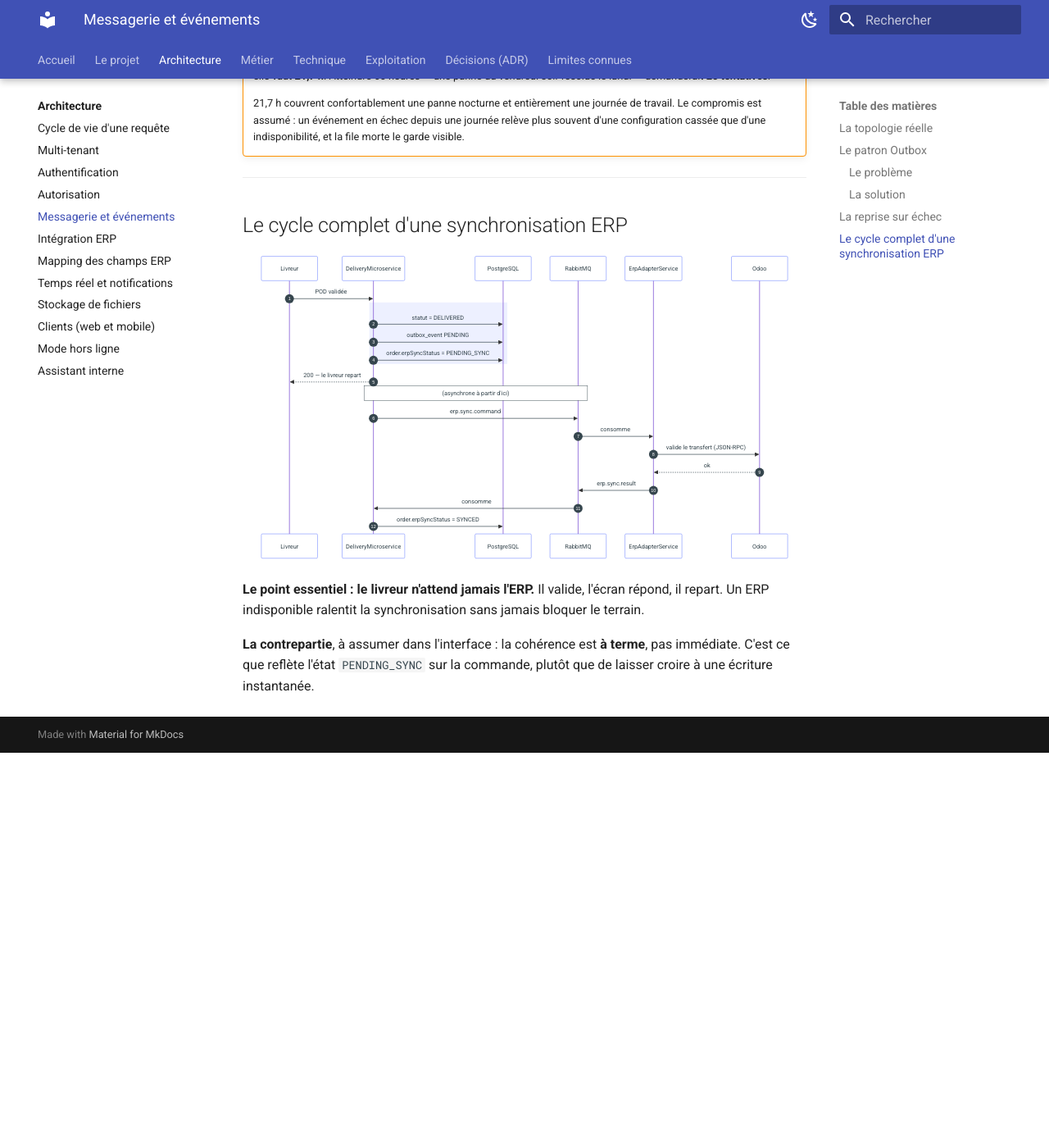
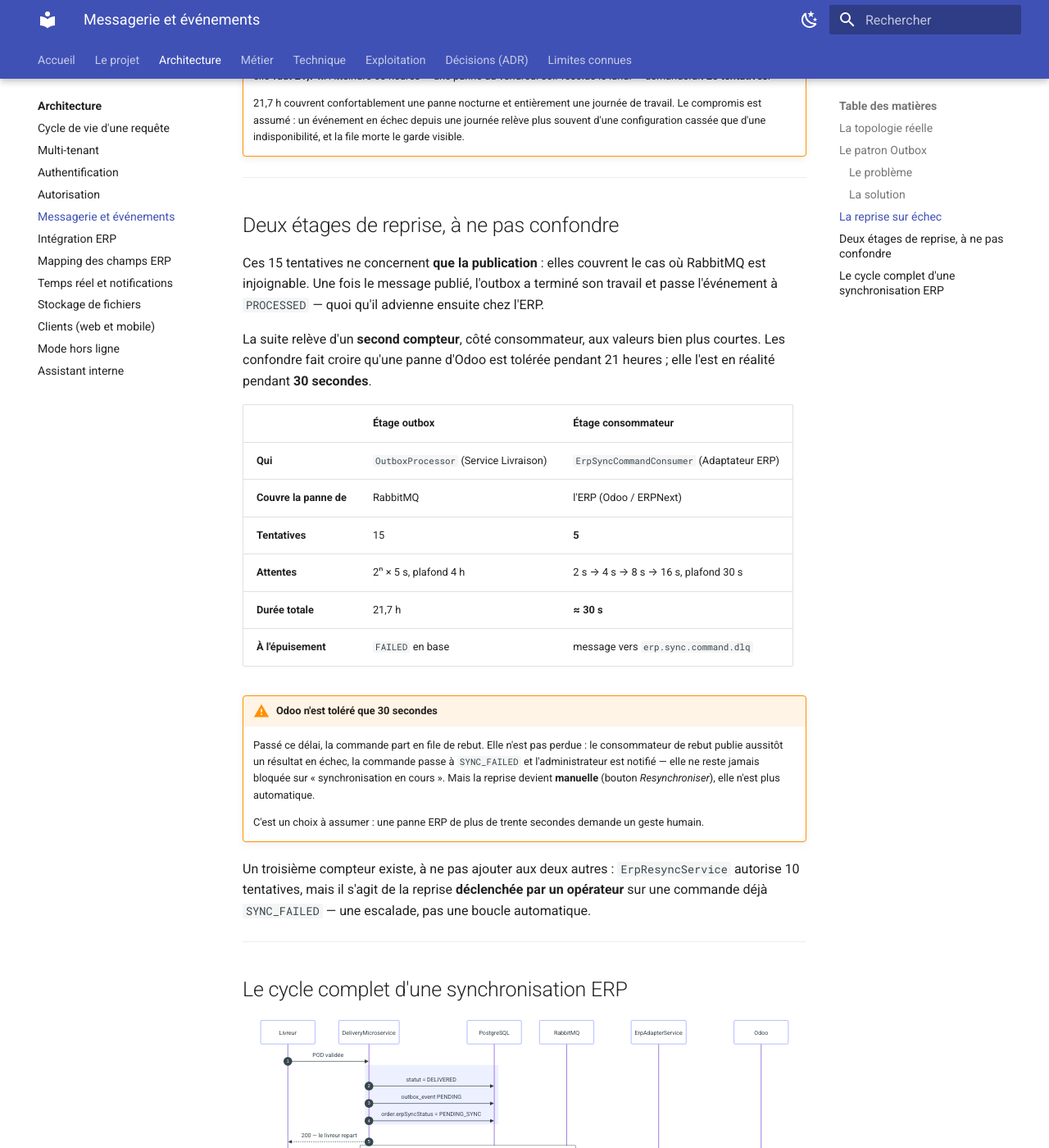
Before and after one commit to Moaziz667/asm-track, an MkDocs documentation site: the page built from docs/architecture/messagerie.md, in a window 1280 px wide and 1400 px high, scrolled down 2982 px. Shown: the whole window at 82% size. Built offline with MkDocs 1.6.1 and Material for MkDocs 9.7.7, drawn with Linux system fonts in a browser that asks for light colours; before the commit the page ends 3900 px from its top, so only the background shows below that.

Commit message:
fix(messagerie): meme politique de reprise sur les quatre consommateurs
L'adaptateur ERP demarrait a 3 s la ou Delivery et Driver demarrent a 2 s :
seul service avec son propre minutage, sans raison documentee, ce qui portait
la fenetre avant mise au rebut a 45 s au lieu de 30 s.

AppBackend, lui, n'avait aucun bloc listener.retry alors qu'il consomme
iam.commands.q. Il tournait donc sur les defauts de Spring — trois tentatives,
une seconde d'ecart, et surtout remise en file : un message empoisonne y
bouclait indefiniment au lieu de partir en rebut, ou il serait visible et
rejouable. C'etait le vrai trou, pas l'ecart de chiffre.

Les quatre consommateurs partagent desormais 5 tentatives, 2 s -> 4 s -> 8 s
-> 16 s, plafond 30 s, sans remise en file.

La documentation, elle, n'etait pas fausse mais incomplete, ce qui est plus
trompeur : elle ne decrivait que les 15 tentatives de l'outbox et laissait
deduire qu'une panne d'Odoo etait toleree 21 heures. Elle l'est en realite
pendant 30 secondes, apres quoi la reprise devient manuelle. Les deux etages
sont maintenant compares dans un tableau, et le diagramme de sequence porte la
branche d'echec qui manquait.

````diff
--- a/docs/architecture/messagerie.md
+++ b/docs/architecture/messagerie.md
@@ -164,6 +164,39 @@
 
 ---
 
+## Deux étages de reprise, à ne pas confondre
+
+Ces 15 tentatives ne concernent **que la publication** : elles couvrent le cas où RabbitMQ est
+injoignable. Une fois le message publié, l'outbox a terminé son travail et passe l'événement à
+`PROCESSED` — quoi qu'il advienne ensuite chez l'ERP.
+
+La suite relève d'un **second compteur**, côté consommateur, aux valeurs bien plus courtes. Les
+confondre fait croire qu'une panne d'Odoo est tolérée pendant 21 heures ; elle l'est en réalité
+pendant **30 secondes**.
+
+| | Étage outbox | Étage consommateur |
+|---|---|---|
+| **Qui** | `OutboxProcessor` (Service Livraison) | `ErpSyncCommandConsumer` (Adaptateur ERP) |
+| **Couvre la panne de** | RabbitMQ | l'ERP (Odoo / ERPNext) |
+| **Tentatives** | 15 | **5** |
+| **Attentes** | 2ⁿ × 5 s, plafond 4 h | 2 s → 4 s → 8 s → 16 s, plafond 30 s |
+| **Durée totale** | 21,7 h | **≈ 30 s** |
+| **À l'épuisement** | `FAILED` en base | message vers `erp.sync.command.dlq` |
+
+!!! warning "Odoo n'est toléré que 30 secondes"
+    Passé ce délai, la commande part en file de rebut. Elle n'est pas perdue : le consommateur de
+    rebut publie aussitôt un résultat en échec, la commande passe à `SYNC_FAILED` et l'administrateur
+    est notifié — elle ne reste jamais bloquée sur « synchronisation en cours ». Mais la reprise
+    devient **manuelle** (bouton *Resynchroniser*), elle n'est plus automatique.
+
+    C'est un choix à assumer : une panne ERP de plus de trente secondes demande un geste humain.
+
+Un troisième compteur existe, à ne pas ajouter aux deux autres : `ErpResyncService` autorise 10
+tentatives, mais il s'agit de la reprise **déclenchée par un opérateur** sur une commande déjà
+`SYNC_FAILED` — une escalade, pas une boucle automatique.
+
+---
+
 ## Le cycle complet d'une synchronisation ERP
 
 ```mermaid
@@ -186,11 +219,24 @@
     Note over D,MQ: (asynchrone à partir d'ici)
     D->>MQ: erp.sync.command
     MQ->>E: consomme
-    E->>O: valide le transfert (JSON-RPC)
-    O-->>E: ok
-    E->>MQ: erp.sync.result
-    MQ->>D: consomme
-    D->>DB: order.erpSyncStatus = SYNCED
+    alt Odoo répond
+        E->>O: valide le transfert (JSON-RPC)
+        O-->>E: ok
+        E->>MQ: erp.sync.result (succès)
+        MQ->>D: consomme
+        D->>DB: order.erpSyncStatus = SYNCED
+    else Odoo injoignable
+        loop 5 tentatives — 2 s, 4 s, 8 s, 16 s
+            E->>O: valide le transfert
+            O--xE: échec
+        end
+        E->>MQ: erp.sync.command.dlq
+        MQ->>E: consomme la file de rebut
+        E->>MQ: erp.sync.result (échec)
+        MQ->>D: consomme
+        D->>DB: order.erpSyncStatus = SYNC_FAILED
+        D->>D: notifie l'administrateur
+    end
 ```
 
 **Le point essentiel : le livreur n'attend jamais l'ERP.** Il valide, l'écran répond, il repart. Un
````
Also changed, not shown: Microservices/AppBackend/src/main/resources/application.yml (+14 -0 lines), Microservices/ErpAdapterService/src/main/resources/application.yml (+5 -2 lines).
